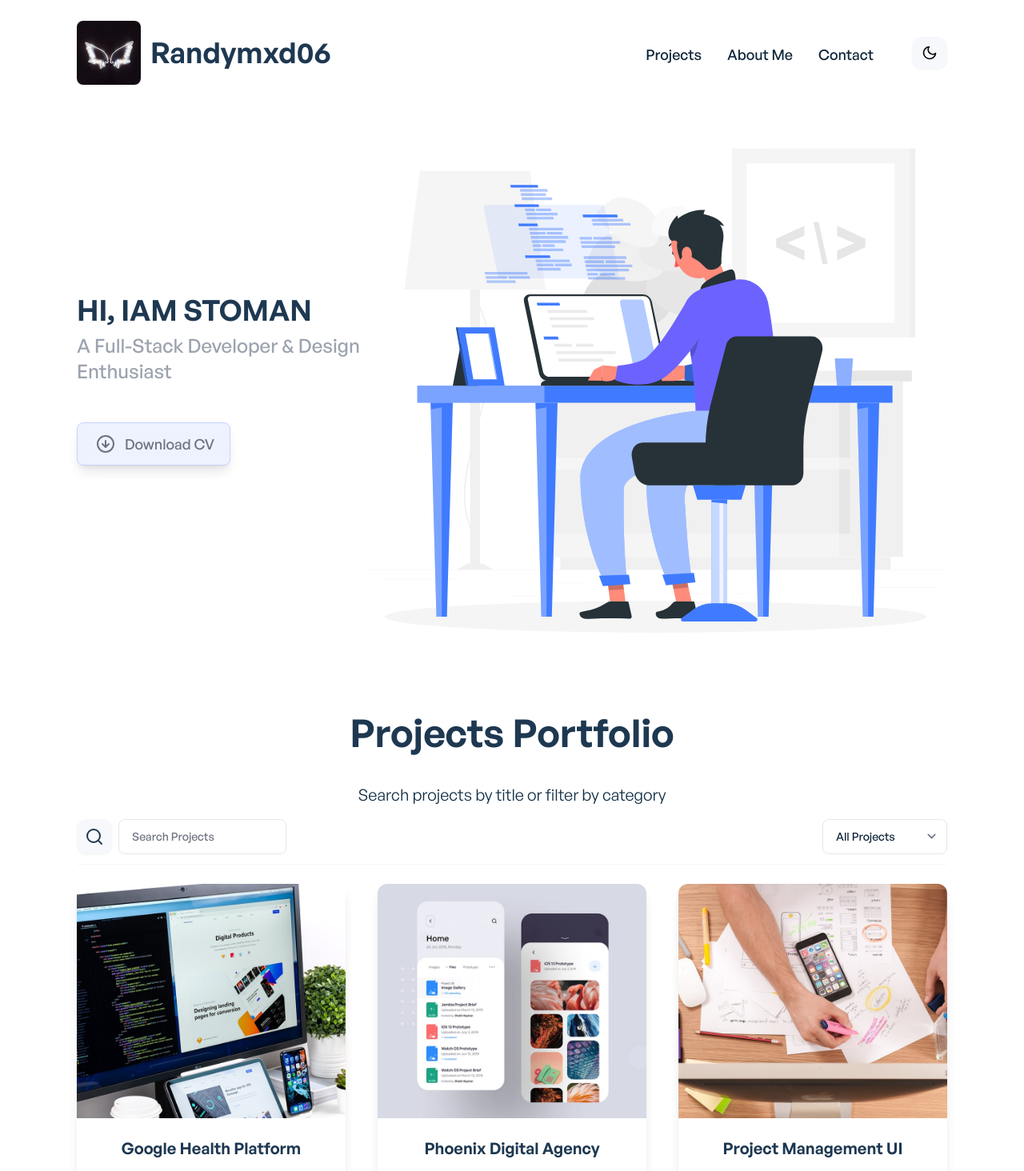
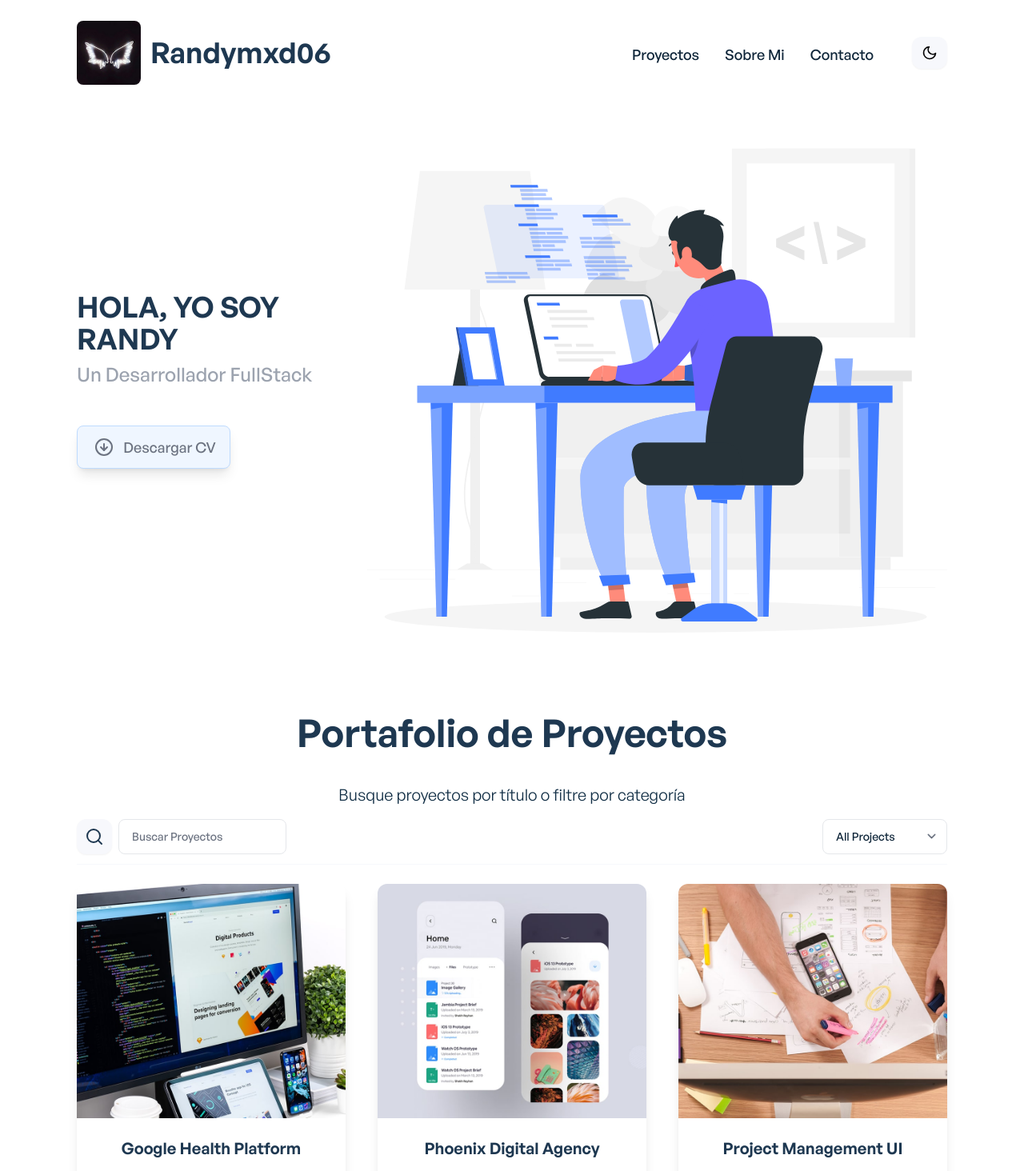
Before and after one commit to randymxd06/My_Portfolio, a Vue app: page / in a window 1280 px wide. Shown: the top 1464 px of the page at 80% size. Built offline with nearby package versions, Linux system fonts and the light colour scheme; what vue-backtotop would draw is missing.

Commit message:
voy a trabajar pronto en mi portafolio de proyectos de mi pagina web, pero mientras tanto voy a trabajar en otras partes de la pagina

```diff
--- a/src/components/ThemeSwitcher.vue
+++ b/src/components/ThemeSwitcher.vue
@@ -3,7 +3,7 @@ export default {
 	props: {
 		theme: {
 			type: String,
-			required: true,
+			requiblue: true,
 		},
 	},
 	methods: {
@@ -22,12 +22,12 @@ export default {
 		<i
 			v-if="theme === 'light'"
 			data-feather="moon"
-			class="text-liText-ternary-dark hover:text-red-600 dark:text-liText-ternary-light dark:hover:text-liBorder-primary-light w-5"
+			class="text-liText-ternary-dark hover:text-blue-600 dark:text-liText-ternary-light dark:hover:text-liBorder-primary-light w-5"
 		></i>
 		<i
 			v-else
 			data-feather="sun"
-			class="text-red-200 hover:text-red-300 w-5"
+			class="text-blue-200 hover:text-blue-300 w-5"
 		></i>
 	</a>
 </template>
--- a/src/components/projects/ProjectsGrid.vue
+++ b/src/components/projects/ProjectsGrid.vue
@@ -9,7 +9,7 @@ export default {
 	data: () => {
 		return {
 			projects,
-			projectsHeading: 'Projects Portfolio',
+			projectsHeading: 'Portafolio de Proyectos',
 			selectedCategory: '',
 			searchProject: '',
 		};
@@ -72,7 +72,7 @@ export default {
 					mb-4
 				"
 			>
-				Search projects by title or filter by category
+				Busque proyectos por título o filtre por categoría
 			</h3>
 			<div
 				class="
@@ -123,7 +123,7 @@ export default {
 						name="name"
 						type="search"
 						required=""
-						placeholder="Search Projects"
+						placeholder="Buscar Proyectos"
 						aria-label="Name"
 					/>
 				</div>
--- a/src/components/shared/AppBanner.vue
+++ b/src/components/shared/AppBanner.vue
@@ -31,18 +31,18 @@ export default {
 			<h1
 				class="font-general-semibold text-3xl md:text-3xl xl:text-4xl text-center sm:text-left text-ternary-dark dark:text-primary-light uppercase"
 			>
-				Hi, Iam Stoman
+				HOLA, YO SOY RANDY
 			</h1>
 			<p
 				class="font-general-medium mt-2 text-lg sm:text-xl  xl:text-2xl text-center sm:text-left leading-none text-gray-400"
 			>
-				A Full-Stack Developer & Design Enthusiast
+				Un Desarrollador FullStack
 			</p>
 			<div class="flex justify-center sm:block">
 				<a
 					download="Randy-Resume.pdf"
 					href="/files/Randy-Resume.pdf"
-					class="flex justify-center items-center w-36 sm:w-48 mt-12 mb-6 sm:mb-0 text-lg border border-indigo-200 dark:border-ternary-dark py-2.5 sm:py-3 shadow-lg rounded-lg bg-indigo-50 focus:ring-1 focus:ring-indigo-900 hover:bg-indigo-500 text-gray-500 hover:text-white duration-500"
+					class="flex justify-center items-center w-36 sm:w-48 mt-12 mb-6 sm:mb-0 text-lg border border-blue-200 dark:border-ternary-dark py-2.5 sm:py-3 shadow-lg rounded-lg bg-blue-50 focus:ring-1 focus:ring-blue-900 hover:bg-blue-500 text-gray-500 hover:text-white duration-500"
 					aria-label="Download Resume"
 				>
 					<i
@@ -51,7 +51,7 @@ export default {
 					></i>
 					<span
 						class="text-sm sm:text-lg font-general-medium duration-100"
-						>Download CV</span
+						>Descargar CV</span
 					></a
 				>
 			</div>
--- a/src/components/shared/AppHeader.vue
+++ b/src/components/shared/AppHeader.vue
@@ -143,7 +143,7 @@ export default {
 					<theme-switcher
 						:theme="theme"
 						@themeChanged="updateTheme"
-						class="ml-8 bg-primary-light dark:bg-ternary-dark px-3 py-2 shadow-sm rounded-xl cursor-pointer hover:text-red-600"
+						class="ml-8 bg-primary-light dark:bg-ternary-dark px-3 py-2 shadow-sm rounded-xl cursor-pointer hover:text-blue-600"
 					/>
 
 				</div>
--- a/src/components/shared/AppHeaderLinks.vue
+++ b/src/components/shared/AppHeaderLinks.vue
@@ -12,21 +12,21 @@ export default {
 	>
 		<router-link
 			to="/projects"
-			class="font-general-medium block text-left text-lg font-medium text-primary-dark dark:text-ternary-light hover:text-red-600 dark:hover:text-red-300 sm:mx-4 mb-2 sm:py-2 "
+			class="font-general-medium block text-left text-lg font-medium text-primary-dark dark:text-ternary-light hover:text-blue-600 dark:hover:text-blue-300 sm:mx-4 mb-2 sm:py-2 "
 			aria-label="Projects"
-			>Projects</router-link
+			>Proyectos</router-link
 		>
 		<router-link
 			to="/about"
-			class="font-general-medium block text-left text-lg font-medium text-primary-dark dark:text-ternary-light hover:text-red-600 dark:hover:text-red-300 sm:mx-4 mb-2 sm:py-2 border-t-2 pt-3 sm:pt-2 sm:border-t-0 border-primary-light dark:border-secondary-dark"
+			class="font-general-medium block text-left text-lg font-medium text-primary-dark dark:text-ternary-light hover:text-blue-600 dark:hover:text-blue-300 sm:mx-4 mb-2 sm:py-2 border-t-2 pt-3 sm:pt-2 sm:border-t-0 border-primary-light dark:border-secondary-dark"
 			aria-label="About Me"
-			>About Me</router-link
+			>Sobre Mi</router-link
 		>
 		<router-link
 			to="/contact"
-			class="font-general-medium block text-left text-lg font-medium text-primary-dark dark:text-ternary-light hover:text-red-600 dark:hover:text-red-300 sm:mx-4 mb-2 sm:py-2 border-t-2 pt-3 sm:pt-2 sm:border-t-0 border-primary-light dark:border-secondary-dark"
+			class="font-general-medium block text-left text-lg font-medium text-primary-dark dark:text-ternary-light hover:text-blue-600 dark:hover:text-blue-300 sm:mx-4 mb-2 sm:py-2 border-t-2 pt-3 sm:pt-2 sm:border-t-0 border-primary-light dark:border-secondary-dark"
 			aria-label="Contact"
-			>Contact</router-link
+			>Contacto</router-link
 		>
 	</div>
 </template>
```
